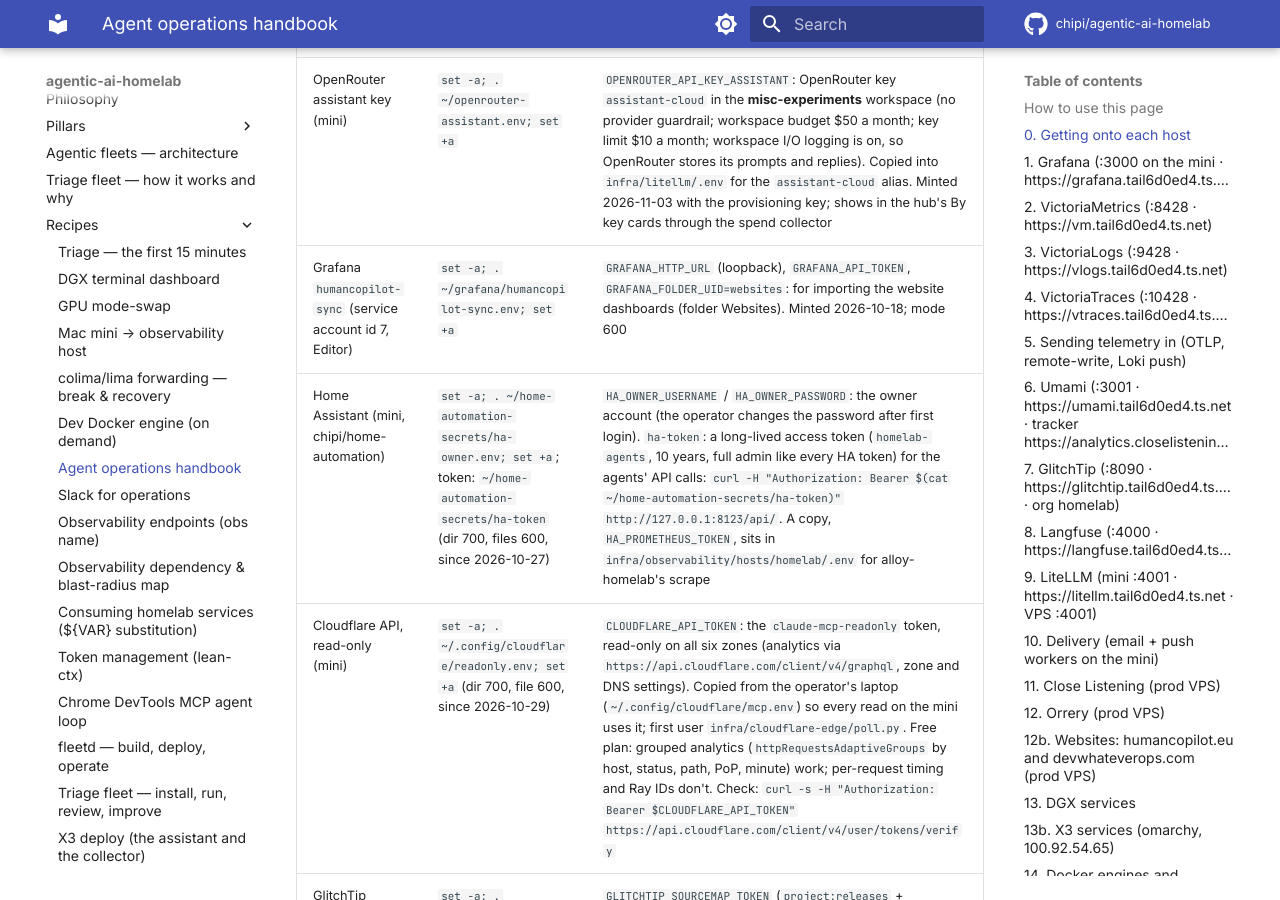
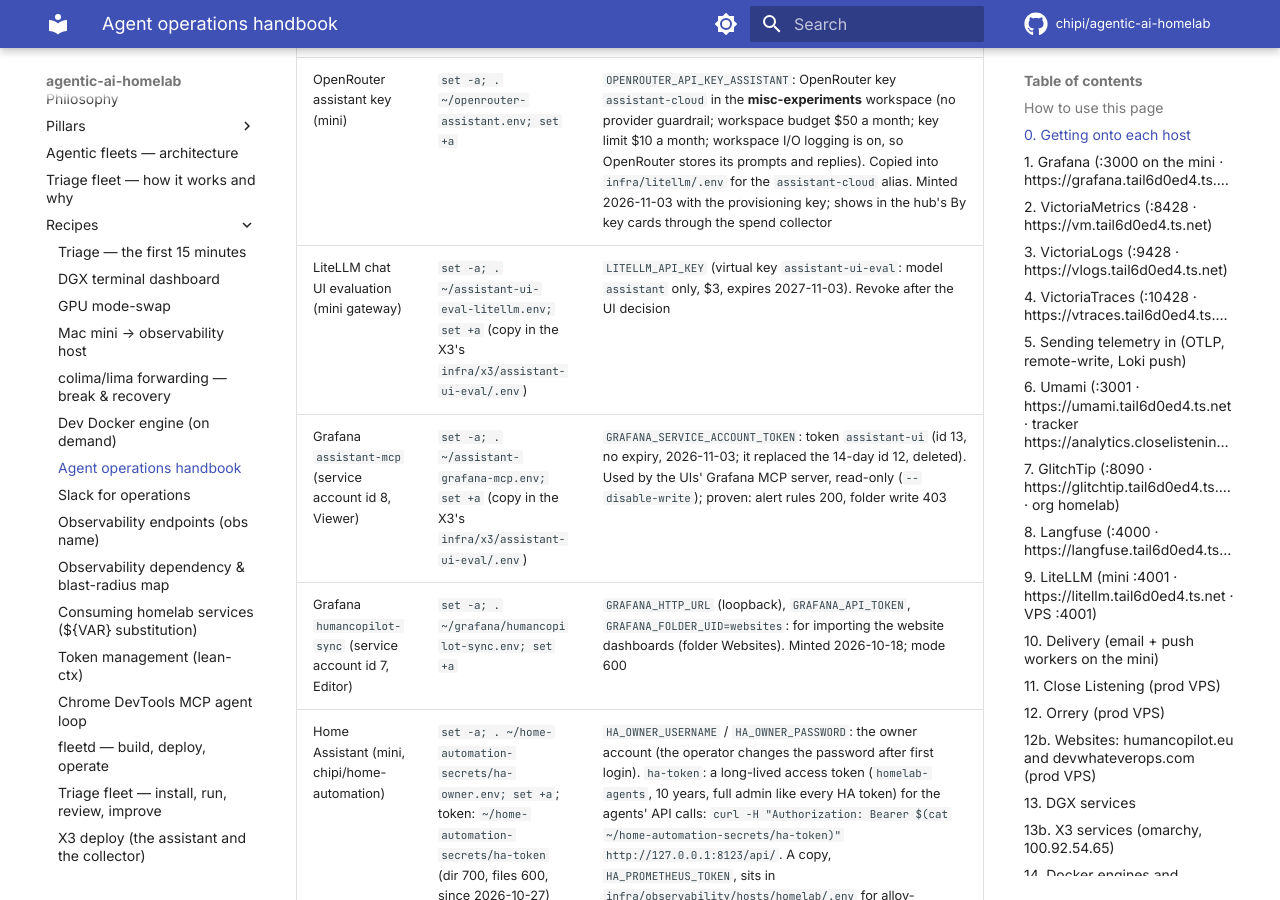
Before and after one commit to chipi/agentic-ai-homelab, an MkDocs documentation site: the page built from docs/recipes/agent-access.md, in a window 1280 px wide and 900 px high, scrolled down 3038 px. Built offline with MkDocs 1.6.1 and Material for MkDocs 9.7.7, drawn with Linux system fonts in a browser that asks for light colours; comment, search, counter and statistics services are not loaded.

Commit message:
feat(x3): both evaluation UIs on the X3 model (`assistant`), for weeks of testing
- LibreChat (librechat.yaml: default and title model) and Open WebUI (DEFAULT_MODELS, also set in its
  database through the admin API) use `assistant`: the X3 first, OpenRouter as failover. The key
  assistant-ui-eval allows `assistant` only, so neither UI offers anything else; with the X3 stopped
  the key still fails over (200 in 1.2 s, attempted fallbacks 1). Browser e2e on LibreChat and an
  API chat on Open WebUI both answered from the X3 (its log: POST /v1/chat/completions from the mini).
- The test runs for weeks, so nothing expires mid-test: the key's expiry moved to 2027-11-03; the
  Grafana MCP token was replaced by one without expiry (assistant-mcp token id 13; id 12 deleted);
  both UIs load the 19 Grafana tools with it.
- Both credentials recorded in the handbook's table and the LiteLLM key list (they were missing).

Co-Authored-By: Claude Opus 5.5 <noreply@anthropic.com>
Claude-Session: https://claude.ai/code/session_01DJqN6uERmW8gsoZAtCcsfS

```diff
--- a/docs/recipes/agent-access.md
+++ b/docs/recipes/agent-access.md
@@ -61,6 +61,8 @@ Do not create logins, publish ports or change groups to "get access".
 | LiteLLM podcast dev (mini gateway) | `set -a; . ~/podcast-litellm-dev.env; set +a` | `LITELLM_API_KEY` (virtual key `proj-podcast-dev`: the DGX model plus `podcast-qwen`, `podcast-qwen38-max`, `podcast-pro` (OpenRouter, billed to the podcast OpenRouter key), $25 cap since 2026-10-22, traces to Langfuse `podcast-dev`) + `LITELLM_API_BASE=http://homelab:4001/v1`. The one key here **meant to be copied**: into a podcast_scraper checkout's gitignored `.env` for local dev runs (`dev_dgx_full`). Re-minted 2026-10-17; the 2026-10-13 one was never stored anywhere. A copy for the mini's `claude` account (other agents' sessions) is at `/Users/claude/podcast-litellm-dev.env`, owner `claude`, mode 600 |
 | LiteLLM hub briefing (mini gateway) | `set -a; . ~/hub-briefing-litellm.env; set +a` | `LITELLM_API_KEY` (virtual key `hub-briefing`: model `assistant-cloud` = `openrouter/qwen/qwen3-30b-a3b-instruct-2507`, $2 cap) + `LITELLM_API_BASE=http://homelab:4001/v1`. Used by `infra/homelab-home/briefing-job.js` for the briefing's two-sentence opening. Minted 2026-11-03 |
 | OpenRouter assistant key (mini) | `set -a; . ~/openrouter-assistant.env; set +a` | `OPENROUTER_API_KEY_ASSISTANT`: OpenRouter key `assistant-cloud` in the **misc-experiments** workspace (no provider guardrail; workspace budget $50 a month; key limit $10 a month; workspace I/O logging is on, so OpenRouter stores its prompts and replies). Copied into `infra/litellm/.env` for the `assistant-cloud` alias. Minted 2026-11-03 with the provisioning key; shows in the hub's By key cards through the spend collector |
+| LiteLLM chat UI evaluation (mini gateway) | `set -a; . ~/assistant-ui-eval-litellm.env; set +a` (copy in the X3's `infra/x3/assistant-ui-eval/.env`) | `LITELLM_API_KEY` (virtual key `assistant-ui-eval`: model `assistant` only, $3, expires 2027-11-03). Revoke after the UI decision |
+| Grafana `assistant-mcp` (service account id 8, Viewer) | `set -a; . ~/assistant-grafana-mcp.env; set +a` (copy in the X3's `infra/x3/assistant-ui-eval/.env`) | `GRAFANA_SERVICE_ACCOUNT_TOKEN`: token `assistant-ui` (id 13, no expiry, 2026-11-03; it replaced the 14-day id 12, deleted). Used by the UIs' Grafana MCP server, read-only (`--disable-write`); proven: alert rules 200, folder write 403 |
 | Grafana `humancopilot-sync` (service account id 7, Editor) | `set -a; . ~/grafana/humancopilot-sync.env; set +a` | `GRAFANA_HTTP_URL` (loopback), `GRAFANA_API_TOKEN`, `GRAFANA_FOLDER_UID=websites`: for importing the website dashboards (folder Websites). Minted 2026-10-18; mode 600 |
 | Home Assistant (mini, chipi/home-automation) | `set -a; . ~/home-automation-secrets/ha-owner.env; set +a`; token: `~/home-automation-secrets/ha-token` (dir 700, files 600, since 2026-10-27) | `HA_OWNER_USERNAME` / `HA_OWNER_PASSWORD`: the owner account (the operator changes the password after first login). `ha-token`: a long-lived access token (`homelab-agents`, 10 years, full admin like every HA token) for the agents' API calls: `curl -H "Authorization: Bearer $(cat ~/home-automation-secrets/ha-token)" http://127.0.0.1:8123/api/`. A copy, `HA_PROMETHEUS_TOKEN`, sits in `infra/observability/hosts/homelab/.env` for alloy-homelab's scrape |
 | Cloudflare API, read-only (mini) | `set -a; . ~/.config/cloudflare/readonly.env; set +a` (dir 700, file 600, since 2026-10-29) | `CLOUDFLARE_API_TOKEN`: the `claude-mcp-readonly` token, read-only on all six zones (analytics via `https://api.cloudflare.com/client/v4/graphql`, zone and DNS settings). Copied from the operator's laptop (`~/.config/cloudflare/mcp.env`) so every read on the mini uses it; first user `infra/cloudflare-edge/poll.py`. Free plan: grouped analytics (`httpRequestsAdaptiveGroups` by host, status, path, PoP, minute) work; per-request timing and Ray IDs don't. Check: `curl -s -H "Authorization: Bearer $CLOUDFLARE_API_TOKEN" https://api.cloudflare.com/client/v4/user/tokens/verify` |
```
Also changed, not shown: infra/litellm/README.md (+1 -0 lines), 2 other files.
